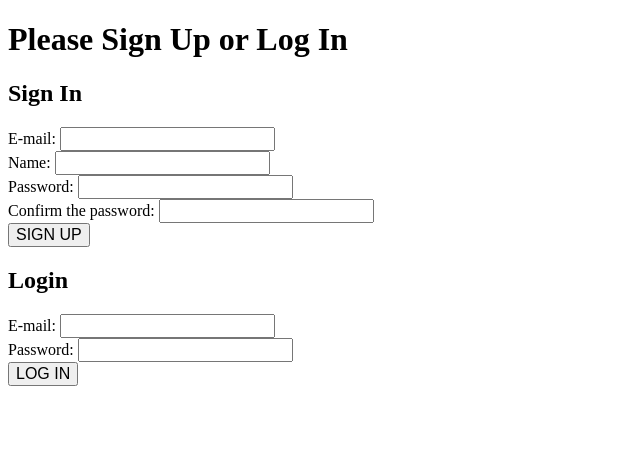
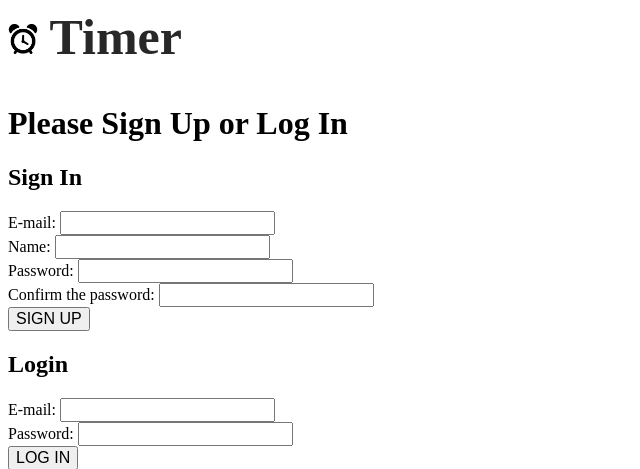
Before and after one commit to BrenoGO/Timer, a PHP site: page / in a window 1280 px wide. Shown: the top 469 px of the page, without its empty margins (0-640 px from the left). Run offline with PHP 8.4, Linux system fonts and the light colour scheme.

Commit message:
improvements

```diff
--- /dev/null
+++ b/header.php
@@ -0,0 +1,6 @@
+<?php
+echo '
+<a id="aTitle" href="/timer/">
+  <img src="logo.png" id="logoImg"/>
+  Timer
+</a></br></br>';
--- a/index.php
+++ b/index.php
@@ -3,15 +3,16 @@
 <head>
 	<title>Timer</title>
 	<link rel="stylesheet" type="text/css" href="main.css" />
+	<link rel="shortcut icon" href="favicon.ico"/>
 	<meta name="viewport" content="width=device-width, initial-scale=1" />
 	<?php require 'phpConfig.php' ?>
 </head>
 <body>
 	<?php
+		require 'header.php';
 		if(!isset($_COOKIE['name@timer'])) {
 			require 'signUpOrLogin.php';
 		} else{
-			echo '<a href="index.php"><h1>TIMER Logo</h1></a></br></br>';
 			$name = $_COOKIE['name@timer'];
 			$userId = $_COOKIE['id@timer'];
 			echo '<div style="display: flex; flex-direction:row;">';
--- a/main.css
+++ b/main.css
@@ -6,3 +6,13 @@ td,tr, table {
 input{
   font-size: 16px;
 }
+#aTitle{
+  color: rgb(40,40,40);
+  text-decoration: none;
+  font-weight: 700;
+  font-size: 50px;
+  font-family: 'Times New Roman', Times, serif;
+}
+#logoImg{
+  height: 30px;
+}
--- a/phpConfig.php
+++ b/phpConfig.php
@@ -1,4 +1,4 @@
 <?php
 
 session_start();
-date_default_timezone_set('America/Sao_Paulo');
+date_default_timezone_set('America/Fortaleza');
--- a/timer.js
+++ b/timer.js
@@ -67,7 +67,7 @@ function stopTask(taskId, stopTime, shownedStopTime) {
   document.getElementById('divDescription').style.display = 'inline';
   document.getElementById('stopBut').style.display = 'none';
   document.getElementById('choosingStopTime').style.display = 'none';
-  fetch(`http://brenogo.tech/timer/stopTask.php?id=${taskId}&stoptime=${stopTime}`)
+  fetch(`https://brenogo.tech/timer/stopTask.php?id=${taskId}&stoptime=${stopTime}`)
     .then(resp => resp.json())
     .then(resp => {
       console.log(resp);
@@ -80,7 +80,7 @@ function stopTask(taskId, stopTime, shownedStopTime) {
 
 function sendDesc(taskId) {
   const description = document.getElementById('description').value;
-  fetch('http://brenogo.tech/timer/addDesc.php',
+  fetch('https://brenogo.tech/timer/addDesc.php',
   {
     method: 'POST',
     headers: {
--- a/timer.php
+++ b/timer.php
@@ -13,7 +13,6 @@ if(isset($_GET['action'])){
 }else{
   $action = false;
 }
-
 
 $userId = $_COOKIE['id@timer'];
 $qr = 'select distinct(task) from tasks where userId = ?';
@@ -104,7 +103,7 @@ if(!$openedTask){ //if dont have opened tasks, start or continue a task
         <td>'.$timesWorking.'</td>
         <td>'.$totalTimeH.'h '.$totalTimeM.'Mins '.$totalTimeS.'Secs</td>
         <td>
-          <form method="post" action="index.php?action=startTask">
+          <form method="post" action="?action=startTask">
             <input type="hidden" name="taskName" value="'.$eachTask['task'].'" />
             <input type="hidden" name="project" value="'.$eachTask['project'].'" />
             <input type="submit" value="continue" />
@@ -199,6 +198,7 @@ if(!$openedTask){ //if dont have opened tasks, start or continue a task
         </tr>
       </tbody></table>';
     }
+
     if($action === 'editTask') {
       $taskId = $_GET['id'];
 
@@ -258,6 +258,7 @@ if(!$openedTask){ //if dont have opened tasks, start or continue a task
       </br>
     ';
   }
+
   echo '
     <span>Started Time: '.$shownedStartTime.'</span>
     </br>
```
Also changed, not shown: startTask.php (+1 -6 lines), favicon.ico (added), logo.png (added).
